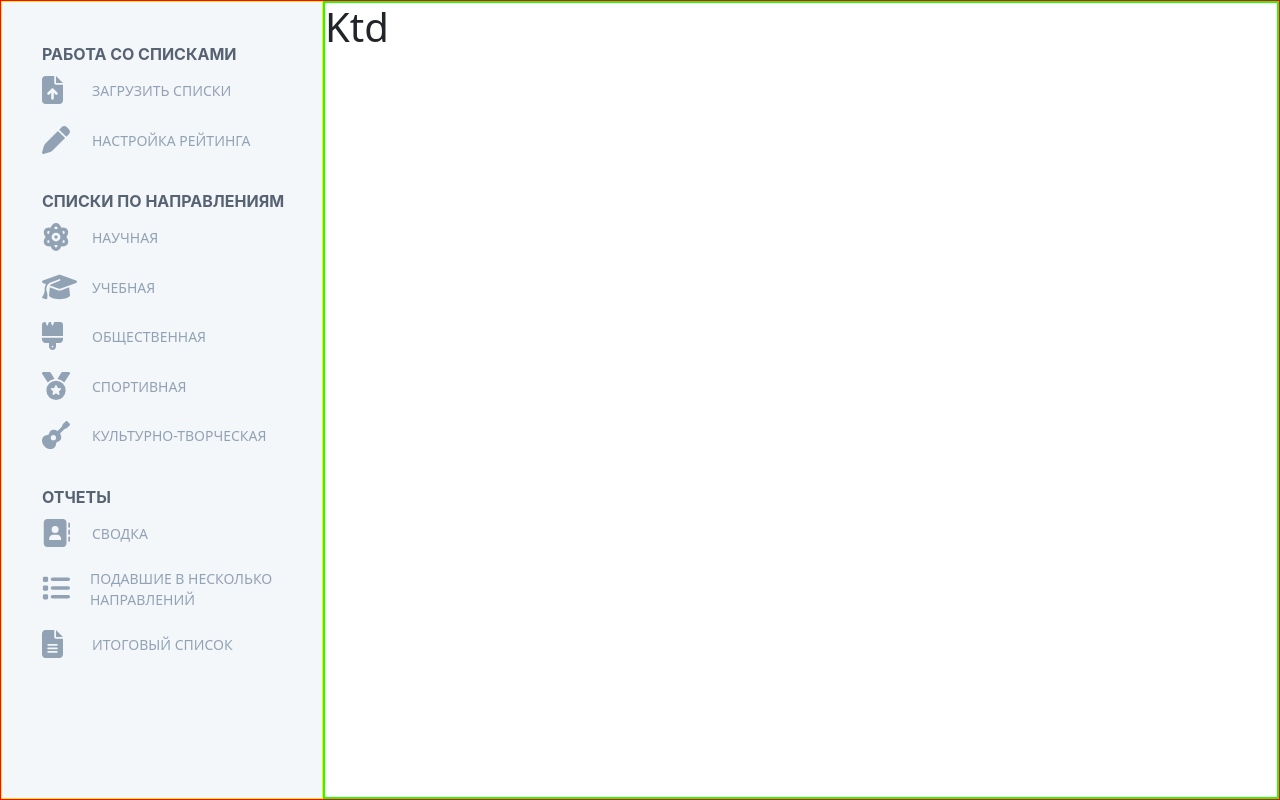
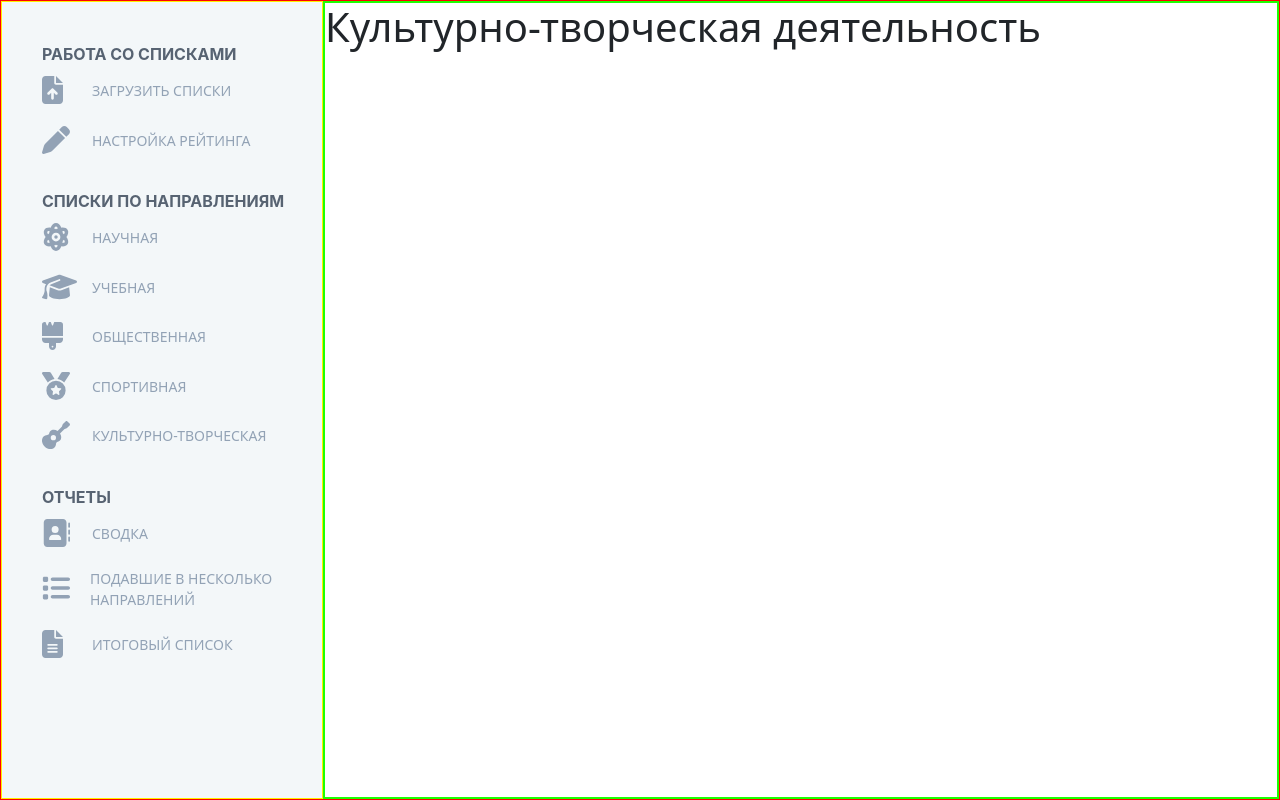
Before and after one commit to KutenkovV/Student-Raiting, a React (Create React App) app: page /ktd in a window 1280 px wide. Built offline with nearby package versions, Linux system fonts and the light colour scheme; the HTML template or start-up script is replaced by a standard one.

Commit message:
Надеюсь работает

```diff
--- a/src/Pages/Ktd.js
+++ b/src/Pages/Ktd.js
@@ -1,10 +1,12 @@
-import React from 'react'
+import React from "react";
 
 function Ktd() {
-  document.title = "Культурно-творческая"
+  document.title = "Культурно-творческая";
   return (
-    <div><h1>Ktd</h1></div>
-  )
+    <div>
+      <h1>Культурно-творческая деятельность</h1>
+    </div>
+  );
 }
 
-export default Ktd
+export default Ktd;
```
